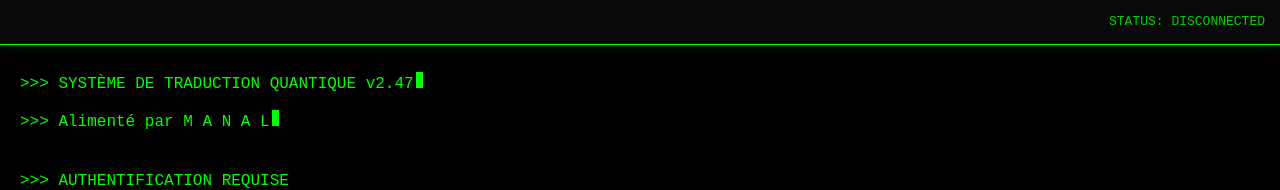
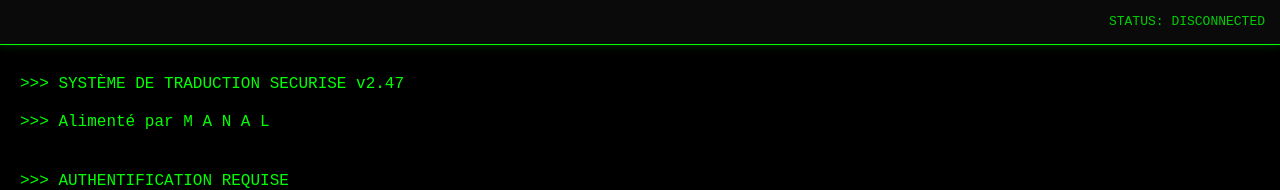
Before and after one commit to manalfarouq/Plateforme-de-Traduction-Securisee-Frontend, a Next.js app: page /login in a window 1280 px wide. Shown: the top 190 px of the page. Built offline with nearby package versions, Linux system fonts and the light colour scheme.

Commit message:
enlever le curseur dans le login et signup

```diff
--- a/components/ui/TypewriterLine.tsx
+++ b/components/ui/TypewriterLine.tsx
@@ -5,42 +5,32 @@ import "@/styles/terminal.css";
 
 interface TypewriterLineProps {
   text: string;
-  delay: number; // Délai avant de commencer l'écriture (en ms)
-  onComplete?: () => void; // Fonction appelée quand l'écriture est terminée
-  className?: string; // Pour ajouter des classes personnalisées
+  delay: number;
+  onComplete?: () => void;
+  className?: string;
 }
 
-// Durée de frappe par caractère en millisecondes (ms)
-// 50ms = 20 caractères/seconde (très rapide)
-// 75ms = 13.3 caractères/seconde (réaliste)
 const CHAR_DURATION_MS = 50;
 
 const TypewriterLine: React.FC<TypewriterLineProps> = ({ text, delay, onComplete, className = "" }) => {
   const [isVisible, setIsVisible] = useState(false);
+  const [isComplete, setIsComplete] = useState(false);
 
   useEffect(() => {
-    // 1. Délai initial avant de commencer à écrire
     const startTimeout = setTimeout(() => {
       setIsVisible(true);
     }, delay);
 
-    // 2. Calcul du temps d'écriture total
     const writeDuration = text.length * CHAR_DURATION_MS;
 
-    let completeTimeout: NodeJS.Timeout | null = null;
-
-    // 3. Appel de onComplete après l'écriture + un petit délai
-    completeTimeout = setTimeout(() => {
-        if (onComplete) {
-            onComplete();
-        }
-    }, delay + writeDuration + 50); // Petit délai de 50ms pour la propreté
+    const completeTimeout = setTimeout(() => {
+      setIsComplete(true); // Animation terminée
+      if (onComplete) onComplete();
+    }, delay + writeDuration + 50);
 
     return () => {
-        clearTimeout(startTimeout);
-        if (completeTimeout) {
-            clearTimeout(completeTimeout);
-        }
+      clearTimeout(startTimeout);
+      clearTimeout(completeTimeout);
     };
   }, [text, delay, onComplete]);
 
@@ -49,14 +39,10 @@ const TypewriterLine: React.FC<TypewriterLineProps> = ({ text, delay, onComplete
   return (
     <div
       className={`terminal-line typewriter-effect ${className}`}
-      style={{
-        // Définit la durée de l'animation en fonction de la longueur du texte
-        animationDuration: `${text.length * CHAR_DURATION_MS}ms`,
-      }}
+      style={{ animationDuration: `${text.length * CHAR_DURATION_MS}ms` }}
     >
       {text}
-      {/* Le curseur clignote à la fin de la ligne uniquement grâce à l'animation CSS */}
-      <span className="cursor-blink" />
+      {!isComplete && <span className="cursor-blink" />}
     </div>
   );
 };
--- a/lib/constants.ts
+++ b/lib/constants.ts
@@ -35,7 +35,7 @@ export const MESSAGES = {
       const user = username || getCurrentUsername();
       return `User: ${user.toUpperCase()} | Status: CONNECTED`;
     },
-    SYSTEM_V1: ">>> SYSTÈME DE TRADUCTION QUANTIQUE v2.47",
+    SYSTEM_V1: ">>> SYSTÈME DE TRADUCTION SECURISE v2.47",
     SYSTEM_V2: ">>> Alimenté par M A N A L",
     ZORO_WELCOME: ">>> Bienvenue, utilisateur.",
     ZORO_AI: ">>> Je suis ZORO, une intelligence de traduction du futur.",
```
